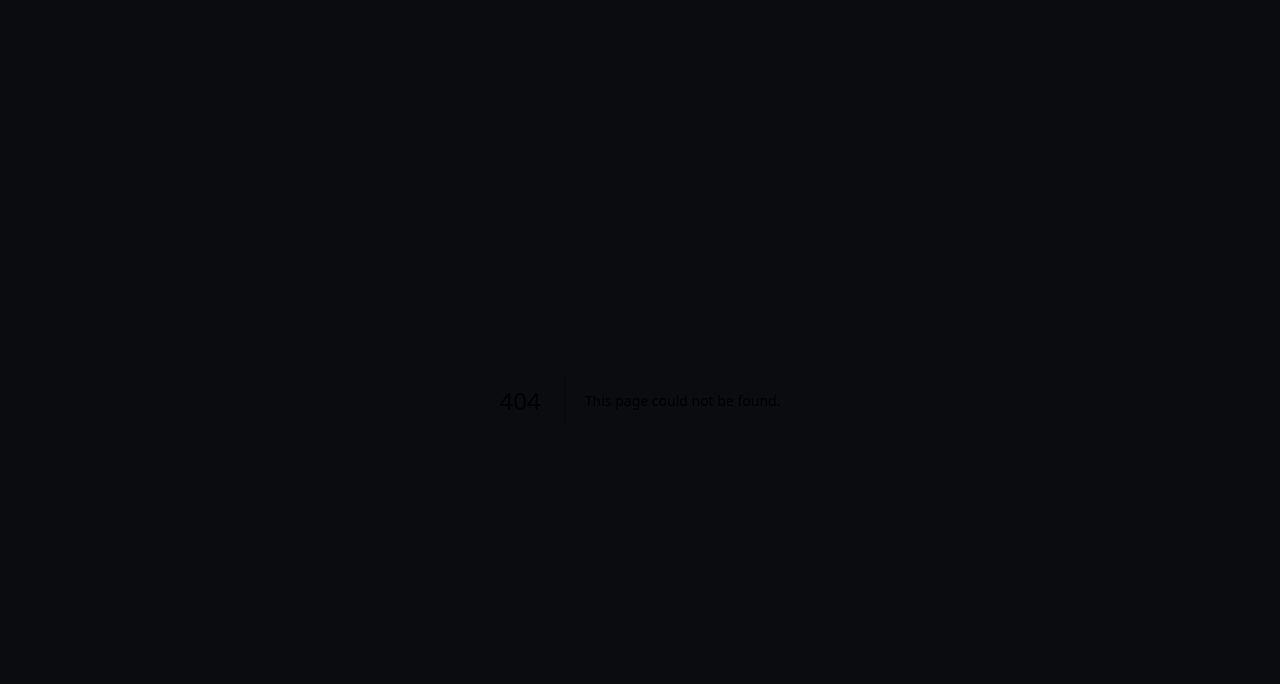
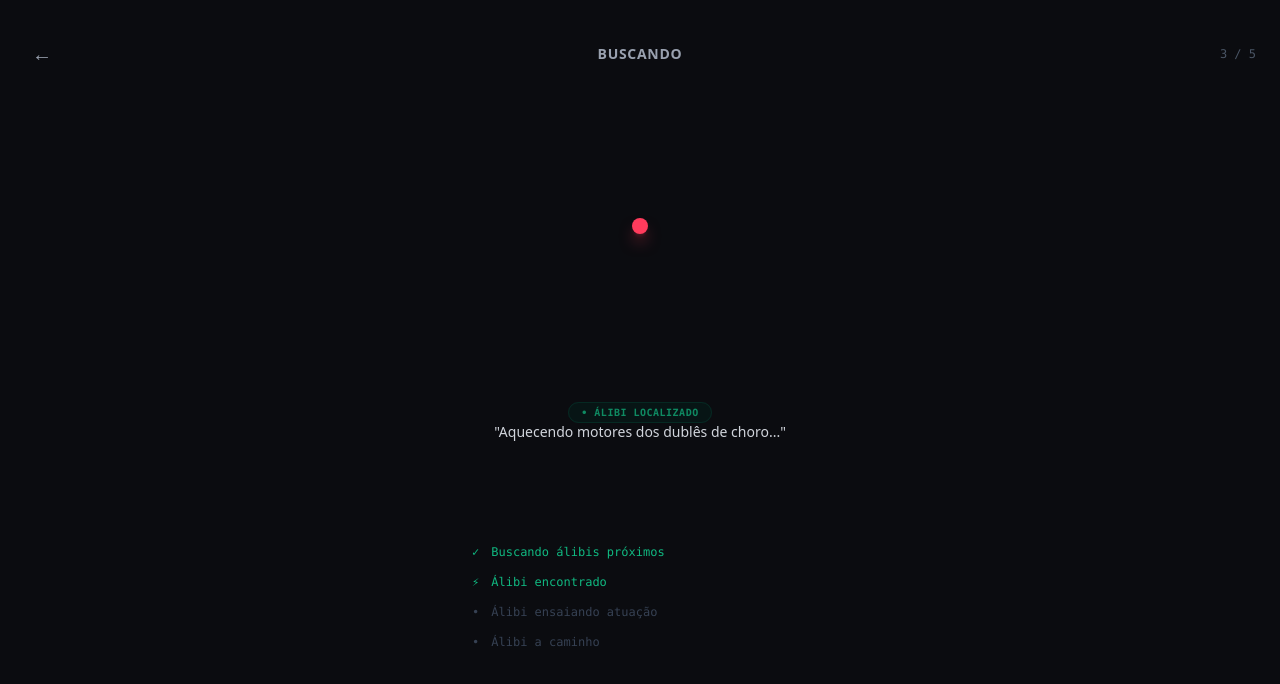
Before and after one commit to PietraValen/desculpaai-frontend, a Next.js app: page /desesperado/status in a window 1280 px wide. Before the commit this address had no page. Shown: the top 684 px of the page. Built offline with nearby package versions, Linux system fonts and the light colour scheme.

Commit message:
feat: create status page with polling simulation and dynamic alibi details

```diff
--- /dev/null
+++ b/app/desesperado/status/page.tsx
@@ -0,0 +1,205 @@
+'use client';
+
+import { useState, useEffect } from 'react';
+import { useRouter } from 'next/navigation';
+
+const FRASES_ROTATIVAS = [
+  "Verificando atores frustrados na sua região...",
+  "Contatando primos de segundo grau disponíveis...",
+  "Aquecendo motores dos dublês de choro...",
+  "Garantindo que o álibi não vai rir na hora...",
+];
+
+export default function StatusPage() {
+  const router = useRouter();
+
+  // Estados de controle do fluxo
+  const [status, setStatus] = useState<'CRIADO' | 'ACEITO'>('CRIADO');
+  const [fraseIndex, setFraseIndex] = useState(0);
+  const [stepTimeline, setStepTimeline] = useState(1);
+
+  // 1. Lógica de frases rotativas (Mínimo 3 frases divertidas)
+  useEffect(() => {
+    if (status !== 'CRIADO') return;
+
+    const interval = setInterval(() => {
+      setFraseIndex((prev) => (prev + 1) % FRASES_ROTATIVAS.length);
+    }, 2500);
+
+    return () => clearInterval(interval);
+  }, [status]);
+
+  // 2. Simulação de Polling (GET /pedidos/{id})
+  useEffect(() => {
+    // Passo 1: Procurando (0s a 3s)
+    const timerStatus1 = setTimeout(() => setStepTimeline(2), 3000);
+
+    // Passo 2: Encontrado e ensaiando (3s a 6s)
+    const timerStatus2 = setTimeout(() => setStepTimeline(3), 6000);
+
+    // Passo 3: Transição para ACEITO (Fim do Polling com Sucesso aos 7.5s)
+    const timerFinal = setTimeout(() => {
+      setStatus('ACEITO');
+      localStorage.setItem('current_pedido_status', 'ACEITO');
+    }, 7500);
+
+    return () => {
+      clearTimeout(timerStatus1);
+      clearTimeout(timerStatus2);
+      clearTimeout(timerFinal);
+    };
+  }, []);
+
+  const handleFugiComSucesso = () => {
+    router.push('/desesperado/avaliacao');
+  };
+
+  return (
+    <main className="flex min-h-screen flex-col justify-between p-6 bg-[#0B0C10] text-slate-100 select-none animate-fade-in">
+
+      {/* Header Dinâmico */}
+      <header className="flex items-center justify-between w-full pt-2">
+        <button
+          onClick={() => router.back()}
+          className="text-gray-400 hover:text-white p-2 text-xl transition-colors"
+        >
+          ←
+        </button>
+        <span className="text-gray-400 font-bold tracking-wider text-sm">
+          {status === 'CRIADO' ? 'BUSCANDO' : 'ÁLIBI ACEITO'}
+        </span>
+        <span className="text-gray-600 font-mono text-xs">
+          {status === 'CRIADO' ? '3 / 5' : '4 / 5'}
+        </span>
+      </header>
+
+      {/* ─── RENDERIZAÇÃO DA TELA 04: STATUS 'CRIADO' (BUSCANDO) ─── */}
+      {status === 'CRIADO' && (
+        <div className="w-full max-w-sm mx-auto flex-1 flex flex-col justify-around my-4 items-center">
+
+          {/* Radar Pulsante Centralizado */}
+          <div className="relative flex items-center justify-center h-48 w-48">
+            <div className="absolute w-4 h-4 rounded-full bg-[#FF3B5C] z-10 shadow-lg shadow-[#FF3B5C]/50"></div>
+            <div className="absolute w-24 h-24 rounded-full border border-[#FF3B5C]/20 animate-ping [animation-duration:2s]"></div>
+            <div className="absolute w-40 h-40 rounded-full border border-[#FF3B5C]/10 animate-ping [animation-duration:3.5s]"></div>
+          </div>
+
+          {/* Feedback e Frase Rotativa */}
+          <div className="text-center space-y-3 px-4 min-h-[70px]">
+            <span className="px-3 py-1 bg-emerald-950/40 border border-emerald-900/50 text-[#10B981] font-mono text-[10px] rounded-full uppercase tracking-wider font-bold animate-pulse">
+              • Álibi Localizado
+            </span>
+            <p className="text-sm font-medium text-gray-300 transition-all duration-300">
+              {/* CORRIGIDO: Inserido as aspas como string JS em vez de caractere puro */}
+              {`"${FRASES_ROTATIVAS[fraseIndex]}"`}
+            </p>
+          </div>
+
+          {/* Timeline de status vertical do Polling */}
+          <div className="w-full space-y-3.5 px-6 font-mono text-xs">
+            <div className={`flex items-center gap-3 ${stepTimeline >= 1 ? 'text-[#10B981]' : 'text-gray-700'}`}>
+              <span>{stepTimeline > 1 ? '✓' : '•'}</span>
+              <p>Buscando álibis próximos</p>
+            </div>
+            <div className={`flex items-center gap-3 ${stepTimeline >= 2 ? 'text-[#10B981]' : 'text-gray-700'}`}>
+              <span>{stepTimeline > 2 ? '✓' : stepTimeline === 2 ? '⚡' : '•'}</span>
+              <p>Álibi encontrado</p>
+            </div>
+            <div className={`flex items-center gap-3 ${stepTimeline >= 3 ? 'text-[#10B981]' : 'text-gray-700'}`}>
+              <span>{stepTimeline === 3 ? '⏳' : '•'}</span>
+              <p>Álibi ensaiando atuação</p>
+            </div>
+            <div className="flex items-center gap-3 text-gray-700">
+              <span>•</span>
+              <p>Álibi a caminho</p>
+            </div>
+          </div>
+
+        </div>
+      )}
+
+      {/* ─── RENDERIZAÇÃO DA TELA 05: STATUS 'ACEITO' ─── */}
+      {status === 'ACEITO' && (
+        <div className="w-full max-w-sm mx-auto flex-grow flex flex-col justify-center my-4 space-y-6 animate-fade-in">
+
+          <div className="space-y-1">
+            <span className="text-[10px] uppercase font-mono tracking-widest text-[#10B981] font-bold flex items-center gap-1">
+              ✓ ÁLIBI A CAMINHO
+            </span>
+            <h2 className="text-4xl font-black tracking-tight text-white leading-none pt-1">
+              Seu álibi aceito
+            </h2>
+          </div>
+
+          {/* Card do Ator (Robson) */}
+          <div className="bg-[#12131A] border border-gray-900 rounded-2xl p-5 flex items-center justify-between shadow-xl">
+            <div className="flex items-center gap-4">
+              <div className="h-14 w-14 rounded-xl bg-gradient-to-tr from-orange-500 to-amber-400 flex items-center justify-center text-2xl shadow-inner">
+                🐱
+              </div>
+              <div>
+                <h3 className="text-lg font-bold text-white tracking-tight">Robson</h3>
+                <p className="text-xs text-amber-400 font-medium mt-0.5">
+                  ★ 4.8 <span className="text-gray-500 font-normal">em constrangimento</span>
+                </p>
+              </div>
+            </div>
+            <span className="px-2.5 py-1 bg-emerald-500/10 border border-emerald-500/20 text-[#10B981] font-mono text-[10px] rounded-md font-bold uppercase tracking-wider">
+              A caminho
+            </span>
+          </div>
+
+          {/* Roteiro/Metadados da Mentira */}
+          <div className="bg-[#12131A]/40 border border-gray-900/60 rounded-2xl p-5 space-y-4 text-xs font-sans">
+            <div className="flex justify-between items-center border-b border-gray-900 pb-2.5">
+              <span className="text-gray-500 font-mono uppercase tracking-wider text-[10px]">Distância</span>
+              <span className="text-[#10B981] font-bold">400m · <span className="font-mono text-white">~4 min</span></span>
+            </div>
+            <div className="flex justify-between items-start border-b border-gray-900 pb-2.5">
+              <span className="text-gray-500 font-mono uppercase tracking-wider text-[10px] pt-0.5">Papel</span>
+              <span className="text-[#FF3B5C] font-bold text-right max-w-[180px]">Veterinário Emocional</span>
+            </div>
+            <div className="flex flex-col gap-1.5 border-b border-gray-900 pb-2.5">
+              <span className="text-gray-500 font-mono uppercase tracking-wider text-[10px]">Entrada</span>
+              <p className="text-white italic font-medium leading-relaxed bg-black/20 p-2 rounded-lg border border-gray-900/40">
+                {/* CORRIGIDO: Substituído as aspas diretas por entidades HTML &quot; */}
+                &quot;A gente precisa ir. O peixe não resistiu.&quot;
+              </p>
+            </div>
+            <div className="flex justify-between items-start">
+              <span className="text-gray-500 font-mono uppercase tracking-wider text-[10px] pt-0.5">Tom</span>
+              <p className="text-gray-300 text-right max-w-[200px] leading-tight">
+                Drama moderado. Urgência controlada.
+              </p>
+            </div>
+          </div>
+
+        </div>
+      )}
+
+      {/* Botões Inferiores Fixos (Só aparecem quando o álibi aceita) */}
+      <div className="w-full max-w-sm mx-auto pt-4 pb-2 z-10">
+        {status === 'ACEITO' ? (
+          <div className="flex flex-col gap-3">
+            <button
+              onClick={handleFugiComSucesso}
+              className="w-full py-4 bg-[#10B981] hover:bg-[#0E9F6E] text-slate-950 font-black rounded-2xl transition-all duration-200 active:scale-[0.98] text-base flex items-center justify-center gap-2 shadow-lg shadow-emerald-950/20 cursor-pointer"
+            >
+              ✓ Fugi com sucesso
+            </button>
+            <button
+              onClick={() => router.push('/entrada')}
+              className="w-full py-3 bg-[#12131A] hover:bg-red-950/20 border border-gray-900 hover:border-red-900/30 text-gray-500 hover:text-red-400 text-xs font-mono font-bold rounded-xl transition-all duration-200"
+            >
+              A situação escalou 🚨
+            </button>
+          </div>
+        ) : (
+          /* Placeholder invisível para manter o espaçamento do flexbox */
+          <div className="h-12 w-full opacity-0"></div>
+        )}
+      </div>
+
+    </main>
+  );
+}
```
